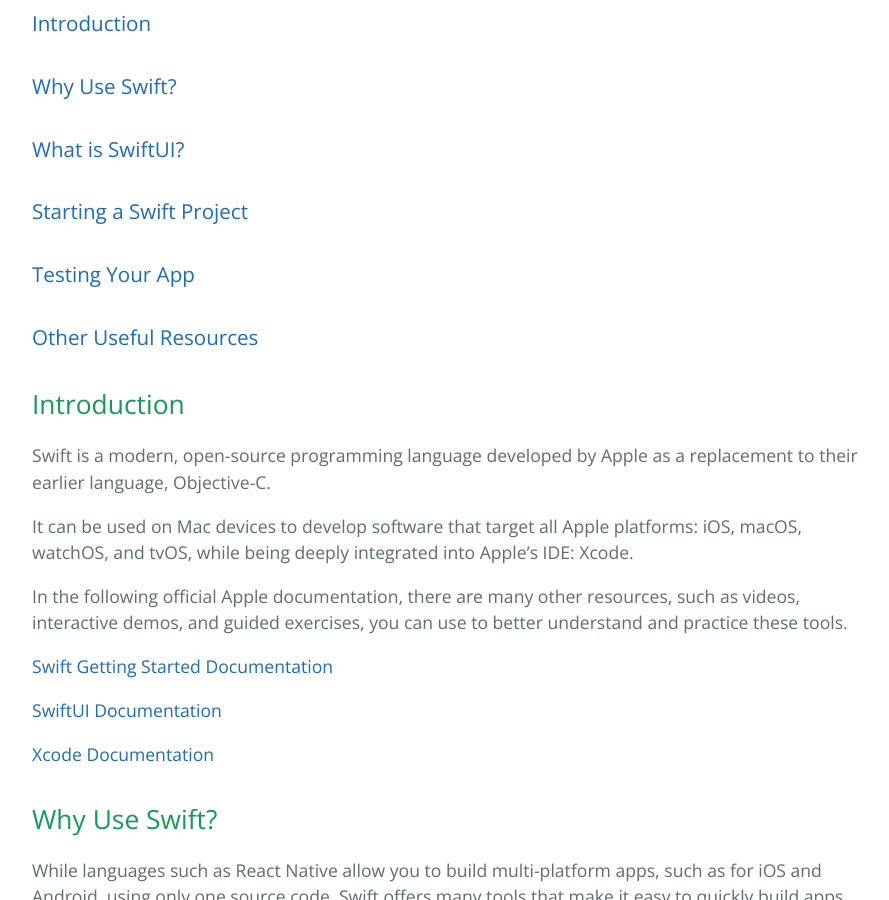
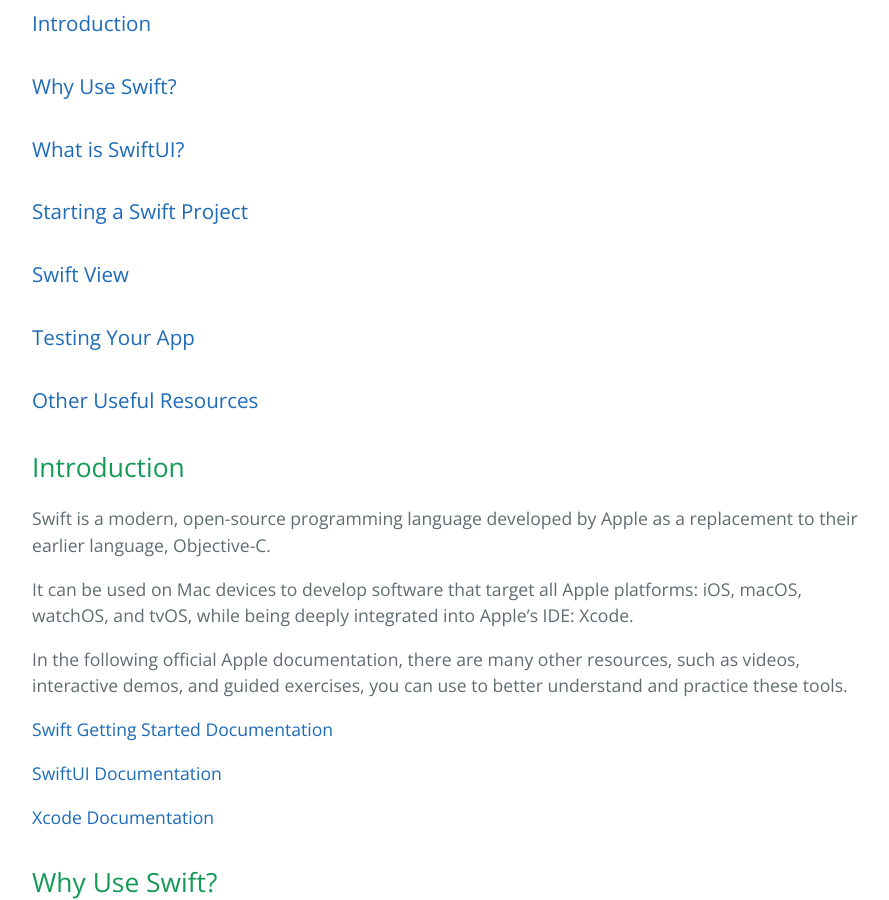
Before and after one commit to learning-software-engineering/learning-software-engineering.github.io, a Jekyll site: the page built from Topics/Tech_Stacks/swift.md, in a window 1280 px wide and 900 px high, scrolled down 539 px. Shown: the whole window, without its empty margins (192-1081 px from the left). Built offline with Jekyll 4.4.1, drawn with Linux system fonts in a browser that asks for light colours; our own code applies the rules of GitHub Pages for plain Markdown files.

Commit message:
added link to top of page

```diff
--- a/Topics/Tech_Stacks/swift.md
+++ b/Topics/Tech_Stacks/swift.md
@@ -5,6 +5,7 @@
 ### [Why Use Swift?](#why-use-swift-1)
 ### [What is SwiftUI?](#what-is-swiftui-1)
 ### [Starting a Swift Project](#starting-a-swift-project-1)
+### [Swift View](#swift-view-1)
 ### [Testing Your App](#testing-your-app-1)
 ### [Other Useful Resources](#other-useful-resources-1)
 
@@ -89,6 +90,7 @@
 To edit manually, we must add the line “foregroundColor (Color.purple)” to the view’s body ourselves.
 
 **Combining Views**
+
 A single view with multiple elements can lead to a cluttered view body. We should separate each of these elements into their separate view for cleaner code. We can then combine views by calling a view within the body of another view. For instance, in this scenario, the Circle Image and Map View are initially separate and merged with the content view for display.
 
 <img width="783" alt="Screenshot 2023-11-23 at 1 06 40 AM" src="https://github.com/learning-software-engineering/learning-software-engineering.github.io/assets/97854264/498685ee-7c70-45de-b450-978c961510f1">
```
